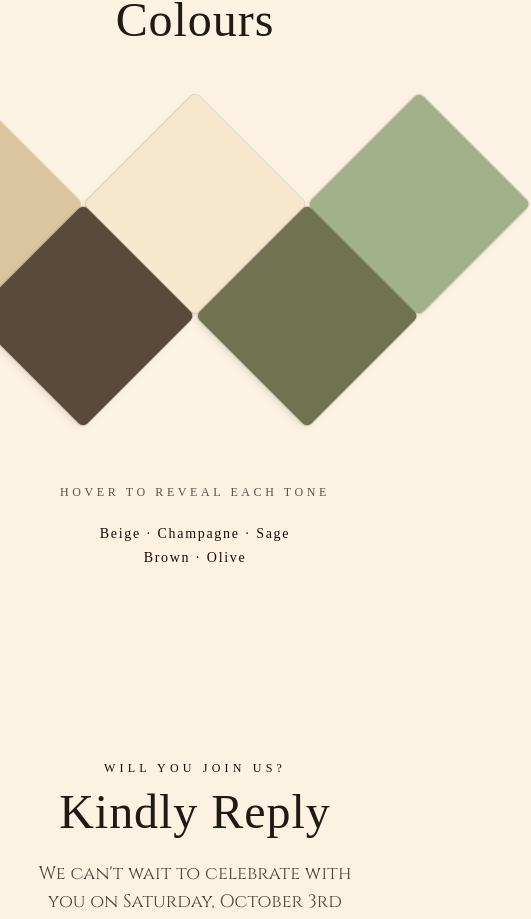
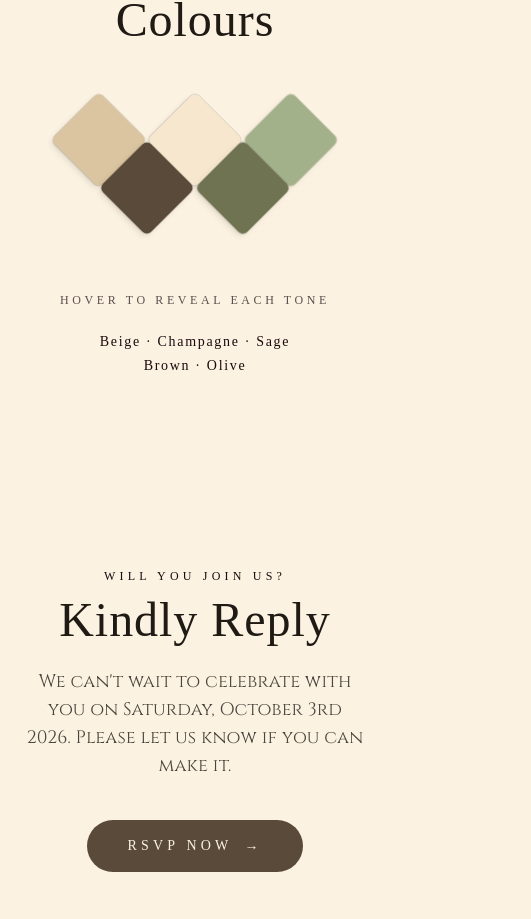
Before and after one commit to gerald-mtawali/wedding, a React (Vite) app in the folder web/: page / in a window 390 px wide. Shown: the part 2519-3438 px from the top of the page, 531 px wide, since content can reach past the window. Built offline with nearby package versions, Linux system fonts and the light colour scheme; no server answers; a web font is replaced by a local one.

Commit message:
fix: fix swatch styling

```diff
--- a/web/src/components/home/Swatches.tsx
+++ b/web/src/components/home/Swatches.tsx
@@ -39,7 +39,7 @@ function Diamond({ swatch }: { swatch: Swatch }) {
 
   return (
     <div
-      className="group relative flex h-56 w-56 items-center justify-center md:h-[280px] md:w-[280px]"
+      className="group relative flex h-24 w-24 items-center justify-center sm:h-40 sm:w-40 md:h-[280px] md:w-[280px]"
       aria-label={swatch.name}
       role="img"
     >
@@ -82,7 +82,7 @@ const Swatches = () => {
             <Diamond key={s.key} swatch={s} />
           ))}
         </div>
-        <div className="-mt-28 flex md:-mt-[140px]">
+        <div className="-mt-12 flex sm:-mt-20 md:-mt-[140px]">
           {bottom.map((s) => (
             <Diamond key={s.key} swatch={s} />
           ))}
```
